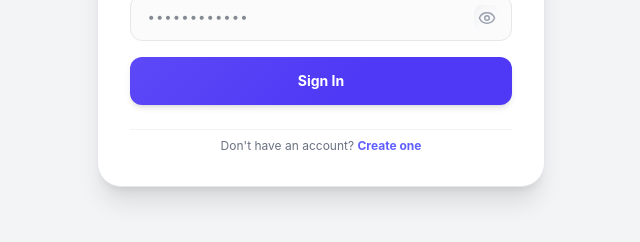
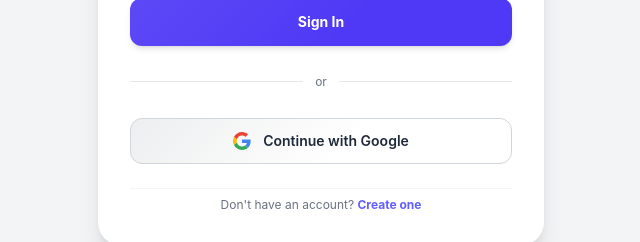
Before and after one commit to ShashwatEv/projectflow, a React (Vite) app: page /login in a window 1280 px wide. Shown: the part 454-696 px from the top of the page, without its empty margins (319-959 px from the left). Built offline with nearby package versions, Linux system fonts and the light colour scheme; no server answers.

Commit message:
google authentication

```diff
--- /dev/null
+++ b/src/app/components/GoogleSignInButton.tsx
@@ -0,0 +1,47 @@
+import { useState } from 'react';
+import { Loader2 } from 'lucide-react';
+import { toast } from 'sonner';
+import { supabase } from '../../lib/supabaseClient';
+
+export default function GoogleSignInButton() {
+  const [loading, setLoading] = useState(false);
+
+  const handleGoogleSignIn = async () => {
+    setLoading(true);
+    try {
+      const { error } = await supabase.auth.signInWithOAuth({
+        provider: 'google',
+        options: {
+          redirectTo: `${window.location.origin}/dashboard`,
+        },
+      });
+
+      if (error) throw error;
+    } catch (error) {
+      console.error('Google sign-in failed:', error);
+      toast.error(error instanceof Error ? error.message : 'Could not start Google sign-in.');
+      setLoading(false);
+    }
+  };
+
+  return (
+    <button
+      type="button"
+      onClick={() => void handleGoogleSignIn()}
+      disabled={loading}
+      className="flex w-full items-center justify-center gap-3 rounded-xl border border-gray-300 bg-white px-4 py-3 text-sm font-semibold text-gray-800 transition-colors hover:bg-gray-50 disabled:cursor-not-allowed disabled:opacity-60 dark:border-gray-700 dark:bg-[#0d1117] dark:text-gray-100 dark:hover:bg-gray-800"
+    >
+      {loading ? (
+        <Loader2 size={18} className="animate-spin" />
+      ) : (
+        <svg aria-hidden="true" viewBox="0 0 48 48" className="h-[18px] w-[18px]">
+          <path fill="#EA4335" d="M24 9.5c3.54 0 6.71 1.22 9.21 3.6l6.85-6.85C35.9 2.38 30.47 0 24 0 14.62 0 6.51 5.38 2.56 13.22l7.98 6.19C12.43 13.72 17.74 9.5 24 9.5Z" />
+          <path fill="#4285F4" d="M46.98 24.55c0-1.57-.15-3.09-.38-4.55H24v9.02h12.94c-.58 2.96-2.27 5.48-4.78 7.18l7.73 6C44.4 37.85 46.98 31.7 46.98 24.55Z" />
+          <path fill="#FBBC05" d="M10.53 28.59a14.4 14.4 0 0 1 0-9.18l-7.98-6.19a23.9 23.9 0 0 0 0 21.56l7.98-6.19Z" />
+          <path fill="#34A853" d="M24 48c6.48 0 11.93-2.13 15.9-5.8l-7.73-6c-2.14 1.44-4.87 2.3-8.17 2.3-6.26 0-11.57-4.22-13.47-9.91l-7.98 6.19C6.51 42.62 14.62 48 24 48Z" />
+        </svg>
+      )}
+      <span>{loading ? 'Connecting to Google…' : 'Continue with Google'}</span>
+    </button>
+  );
+}
--- a/src/app/pages/Login.tsx
+++ b/src/app/pages/Login.tsx
@@ -5,6 +5,7 @@ import { supabase } from '../../lib/supabaseClient';
 import { recordAuditLog } from '../../lib/auditLogger';
 import { useAccentTheme } from '../../lib/useAccentTheme';
 import { toast } from 'sonner';
+import GoogleSignInButton from '../components/GoogleSignInButton';
 
 export default function Login() {
   const navigate = useNavigate();
@@ -175,6 +176,18 @@ export default function Login() {
           </button>
         </form>
 
+        <div className="relative py-1">
+          <div className="absolute inset-0 flex items-center" aria-hidden="true">
+            <div className="w-full border-t border-gray-200 dark:border-gray-800" />
+          </div>
+          <div className="relative flex justify-center">
+            <span className="bg-white px-3 text-xs text-gray-500 dark:bg-[#161b22] dark:text-gray-400">
+              or
+            </span>
+          </div>
+        </div>
+        <GoogleSignInButton />
+
         {/* Footer Link */}
         <div className="text-center pt-2 border-t border-gray-100 dark:border-gray-800/80">
           <p className="text-xs text-gray-500 dark:text-gray-400">
--- a/src/app/pages/Signup.tsx
+++ b/src/app/pages/Signup.tsx
@@ -4,6 +4,7 @@ import { supabase } from '../../lib/supabaseClient';
 import { useAccentTheme } from '../../lib/useAccentTheme';
 import { Loader2, CheckCircle2, Eye, EyeOff } from 'lucide-react';
 import { toast } from 'sonner';
+import GoogleSignInButton from '../components/GoogleSignInButton';
 
 export default function Signup() {
   const navigate = useNavigate();
@@ -35,6 +36,7 @@ export default function Signup() {
         password,
         options: {
           data: {
+            name: name.trim(),
             full_name: name.trim(),
             avatar_url: selectedAvatar,
           },
@@ -177,6 +179,18 @@ export default function Signup() {
           </button>
         </form>
 
+        <div className="relative py-1">
+          <div className="absolute inset-0 flex items-center" aria-hidden="true">
+            <div className="w-full border-t border-gray-200 dark:border-gray-800" />
+          </div>
+          <div className="relative flex justify-center">
+            <span className="bg-white px-3 text-xs text-gray-500 dark:bg-[#161b22] dark:text-gray-400">
+              or
+            </span>
+          </div>
+        </div>
+        <GoogleSignInButton />
+
         {/* Footer Link */}
         <div className="text-center pt-2 border-t border-gray-100 dark:border-gray-800/80">
           <p className="text-xs text-gray-500 dark:text-gray-400">
```
Also changed, not shown: 1 other file (tests, documents, lock files or other folders).
